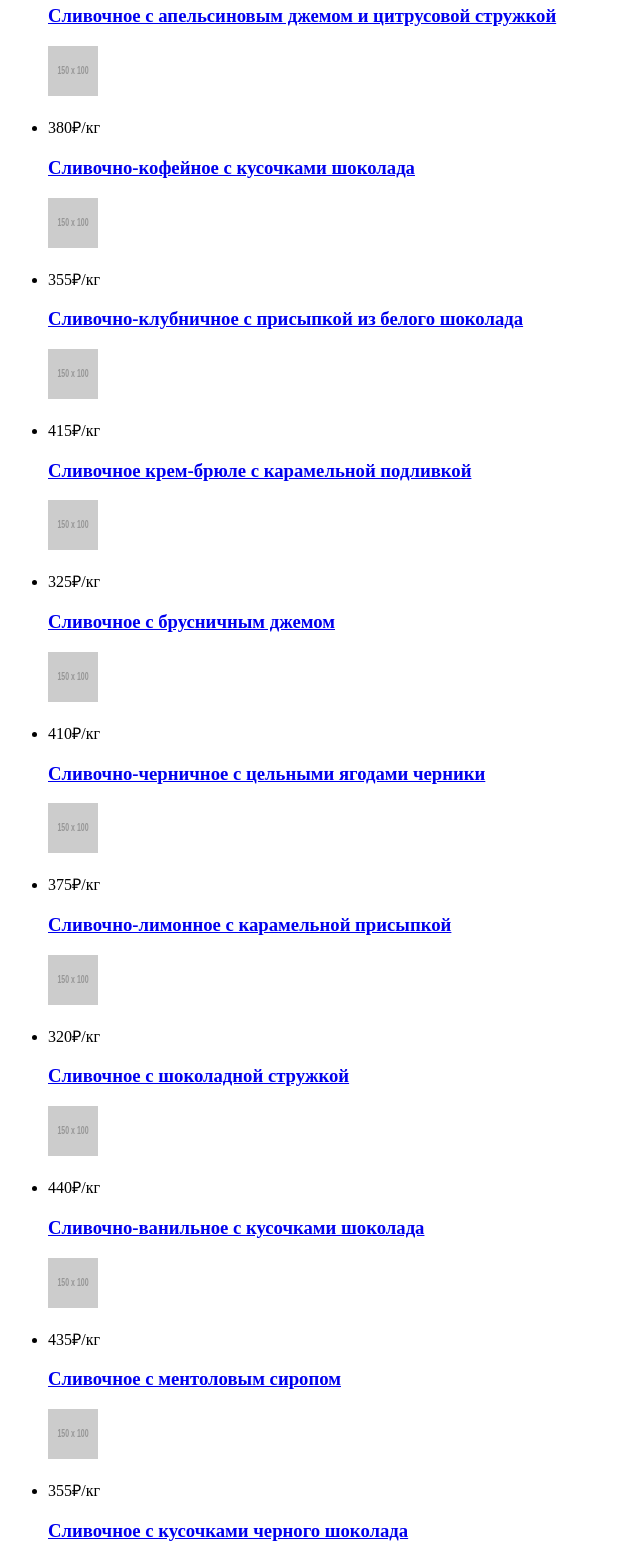
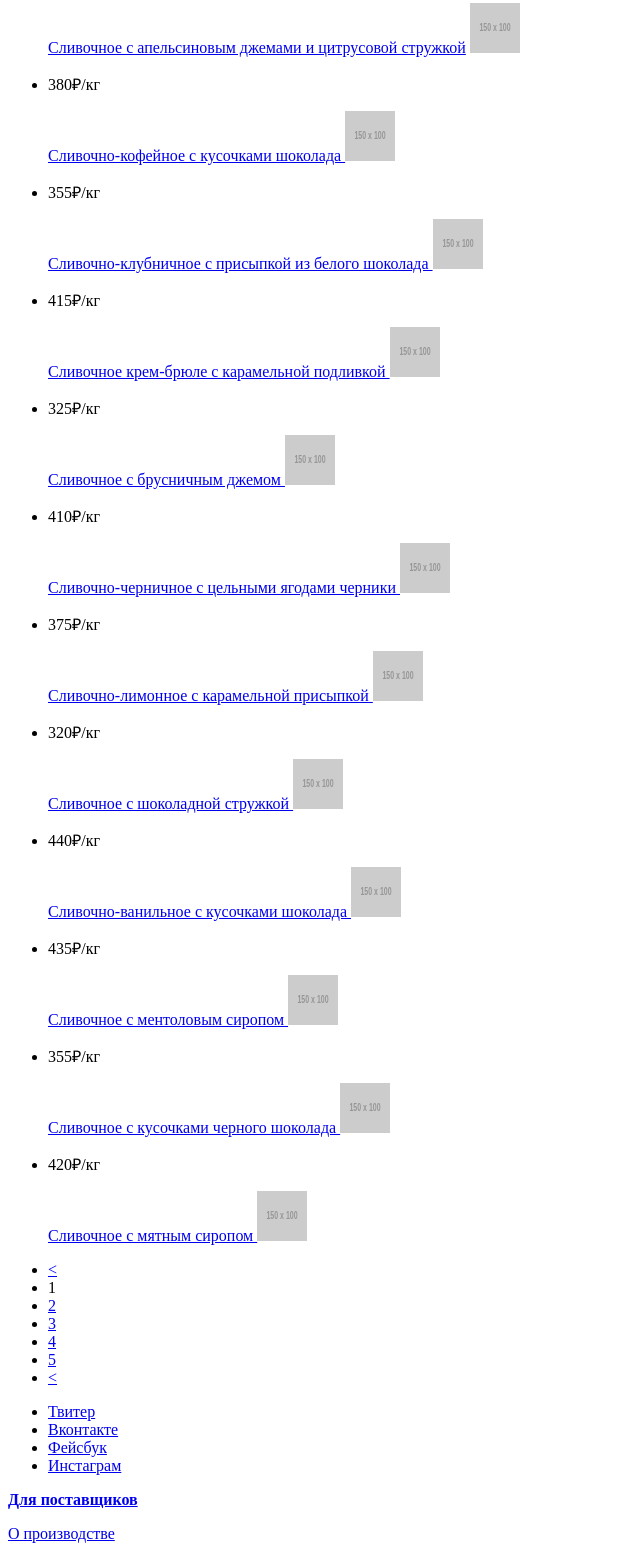
Before and after one commit to ayanamiks/194715-gllacy, a plain HTML site: page catalog.html in a window 1280 px wide. Shown: the part 519-2064 px from the top of the page, without its empty margins (0-640 px from the left). Drawn offline with Linux system fonts and the light colour scheme; placeholder pictures from the web are drawn by us.

Commit message:
исправление
Index.html:
1.	В <header> исправил тег <nav>, и создал отдельные блоки для: логотипа, контролов, времени работы.
2.	Исправил пробелы в <ul class=”navigation-site”>
3.	Изменил разметку блоков.
4.	Отредактировал список class=”catalog-popular”.
5.	Расставил блоки в футере.
6.	Проверил на валидацию

catalog.html
1.	В <header> исправил тег <nav>, и создал отдельные блоки для: логотипа, контролов, времени работы.
2.	Исправил пробелы в <ul class=”navigation-site”>
3.	Изменил разметку блоков.
4.	Отредактировал список class=”catalog-list”.
5.	Расставил блоки в футере.
6.	Проверил на валидацию

```diff
--- a/catalog.html
+++ b/catalog.html
@@ -6,24 +6,29 @@
   </head>
   <body>
   <header class="main-header">
-  		<nav class="main-nav">
+        <div class="logo">
           <a class="main-header-logo" href="index.html">
           <img src="http://placehold.it/150x100" width="100" height="20" alt="Логотип GLLACY">
           </a>
-
-  			<ul class="navigation-site">
-  				<li class="navigation-site-activ">Коталог</li>
+        </div>
+        <nav class="main-nav">
+          <ul class="navigation-site"> <!--Нужен ли класс для ul-->
+            <li><a href="#" class="navigation-site-activ">Каталог</a></li>
             <li><a href="#">Доставка и оплата</a></li>
-  				<li><a href="#"> О Компании</a></li>
+            <li><a href="#">О компании</a></li>
           </ul>
-  			<ul class="navigation-user">
+        </nav>
+        <div class="control">
+          <ul class="navigation-user"><!--Нужен ли класс для ul-->
             <li><a class="search" href="#"></a></li>
             <li><a class="enter" href="#">Вход</a></li>
-  				<li><a class="basket">2 товара</a></li>
+            <li><a class="basket" href="#">Пусто</a></li>
           </ul>
-  			<p class="work-time">с 10 до 20, ежедневно</p>
+        </div>
+        <div class="main-work-time"><!--Сомнительное название класса-->
+          <p class="work-time">C 10 до 20, ежедневно</p>
           <b class="phone">8 812 450-25-25</b>
-  		</nav>
+        </div>
       </header>
 <!-------------------------------------------------------------------------------------------------------------------------------------------------------------------------------------------------------------------------------------------------------------------------------------->
   	<main class="conteiner">
@@ -41,193 +46,141 @@
   			<ul class="catalog-list">
   				<li class="catalog-item">
                 <p class="catalog-item-price">310₽/кг</p>
-  					<h3>
-  						<a href="#">
-  							<span class="catalog-category">Сливочное с апельсиновым джемом и цитрусовой стружкой</span>
+                <a class="catalog-category" href="#">Сливочное с апельсиновым джемами и цитрусовой стружкой</a>
+                <a href="#" class="catalog-item-image">
+                  <img src="http://placehold.it/150x100" width="50" height="50" alt="Сливочное с апельсиновым джемом и цитрусовой стружкой">
                 </a>
-  					</h3>
-  					<p class="catalog-item-image">
-  						<a href="#">
-  							<img src="http://placehold.it/150x100" width="50" height="50" alt="Сливочное с апельсиновым джемоми и цитрусовой стружкой">
-  						</a>
-  					</p>
               </li>
+
               <li class="catalog-item">
                 <p class="catalog-item-price">380₽/кг</p>
-  					<h3>
-  						<a href="#">
-  							<span class="catalog-category">Сливочно-кофейное с кусочками шоколада</span>
+                <a href="#" class="catalog-category">Сливочно-кофейное с кусочками шоколада
                 </a>
-  					</h3>
-  					<p class="catalog-item-image">
-  						<a href="#">
+                <a href="#" class="catalog-item-image">
                   <img src="http://placehold.it/150x100" width="50" height="50" alt="Сливочное-кофейное с кусочками шоколада">
                 </a>
-  					</p>
               </li>
+
               <li class="catalog-item">
                 <p class="catalog-item-price">355₽/кг</p>
-  					<h3>
-  						<a href="#">
-  							<span class="catalog-category">Сливочно-клубничное с присыпкой из белого шоколада
-  							</span>
-  						</a>
-  					</h3>
-  					<p class="catalog-item-image">
-  						<a href="#">
+                  <a href="#" class="catalog-category">Сливочно-клубничное с присыпкой из белого шоколада   </a>
+                <a href="#" class="catalog-item-image">
                   <img src="http://placehold.it/150x100" width="50" height="50" alt="Сливочное-клубничное с присыпкой из белого шоколада">
                 </a>
-  					</p>
               </li>
+
               <li class="catalog-item">
-  					<p class="catalog-item-price">415₽/кг</p>
-  					<h3>
-  						<a href="#">
-  							<span class="catalog-category">Сливочное крем-брюле с карамельной подливкой</span>
+                <p class="catalog-item-price">415₽/кг</p>             <a href="#" class="catalog-category">Сливочное крем-брюле с карамельной подливкой
                 </a>
-  					</h3>
-  					<p class="catalog-item-image">
-  						<a href="#">
+                <a href="#" class="catalog-item-image">
                   <img src="http://placehold.it/150x100" width="50" height="50" alt="Сливочное крем-брюле с карамельной подливкой">
                 </a>
-  					</p>
               </li>
+
   				<li class="catalog-item">
-  					<p class="catalog-item-price">325₽/кг</p>
-  					<h3>
-  						<a href="#">
-  							<span class="catalog-category">Сливочное с брусничным джемом</span>
+  					<p class="catalog-item-price">325₽/кг</p>  		 							<a href="#" class="catalog-category">Сливочное c брусничным джемом
   						</a>
-  					</h3>
-  					<p class="catalog-item-image">
-  						<a href="#">
+  						<a href="#" class="catalog-item-image">
   							<img src="http://placehold.it/150x100" width="50" height="50" alt="Сливочное с брусничным джемом">
   						</a>
-  					</p>
   				</li>
+
   				<li class="catalog-item">
   					<p class="catalog-item-price">410₽/кг</p>
-  					<h3>
-  						<a href="#">
-  							<span class="catalog-category">Сливочно-черничное с цельными ягодами черники</span>
+  						<a href="#" class="catalog-category">Сливочно-черничное с цельными ягодами черники
   						</a>
-  					</h3>
-  					<p class="catalog-item-image">
-  						<a href="#">
+  						<a href="#" class="catalog-item-image">
   							<img src="http://placehold.it/150x100" width="50" height="50" alt="Сливочно-черничное с цельными ягодами черники">
   						</a>
-  					</p>
   				</li>
+
   				<li class="catalog-item">
   					<p class="catalog-item-price">375₽/кг</p>
-  					<h3>
-  						<a href="#">
-  							<span class="catalog-category">Сливочно-лимонное с карамельной присыпкой</span>
+  						<a href="#" class="catalog-category">Сливочно-лимонное с карамельной присыпкой
   						</a>
-  					</h3>
-  					<p class="catalog-item-image">
-  						<a href="#">
+  						<a href="#" class="catalog-item-image">
   							<img src="http://placehold.it/150x100" width="50" height="50" alt="Сливочно-лимонное с карамельной присыпкой">
   						</a>
-  					</p>
   				</li>
+
   				<li class="catalog-item">
   					<p class="catalog-item-price">320₽/кг</p>
-  					<h3>
-  						<a href="#">
-  							<span class="catalog-category">Сливочное с шоколадной стружкой</span>
+  						<a href="#" class="catalog-category">Сливочное с шоколадной стружкой
   						</a>
-  					</h3>
-  					<p class="catalog-item-image">
-  						<a href="#">
+  						<a href="#" class="catalog-item-image">
   							<img src="http://placehold.it/150x100" width="50" height="50" alt="Сливочное с шоколадной стружкой">
   						</a>
-  					</p>
   				</li>
+
   				<li class="catalog-item">
   					<p class="catalog-item-price">440₽/кг</p>
-  					<h3>
-  						<a href="#">
-  							<span class="catalog-category">Сливочно-ванильное с кусочками шоколада</span>
+  						<a href="#" class="catalog-category">Сливочно-ванильное с кусочками шоколада
   						</a>
-  					</h3>
-  					<p class="catalog-item-image">
-  						<a href="#">
+  						<a href="#" class="catalog-item-image">
   							<img src="http://placehold.it/150x100" width="50" height="50" alt="Сливочно-ванильное с кусочками шоколада">
   						</a>
-  					</p>
   				</li>
+
   				<li class="catalog-item">
   					<p class="catalog-item-price">435₽/кг</p>
-  					<h3>
-  						<a href="#">
-  							<span class="catalog-category">Сливочное с ментоловым сиропом</span>
+  						<a href="#" class="catalog-category">Сливочное с ментоловым сиропом
   						</a>
-  					</h3>
-  					<p class="catalog-item-image">
-  						<a href="#">
+  						<a href="#" class="catalog-item-image">
   							<img src="http://placehold.it/150x100" width="50" height="50" alt="Сливочное с ментоловым сиропом">
   						</a>
-  					</p>
   				</li>
+
   				<li class="catalog-item">
   					<p class="catalog-item-price">355₽/кг</p>
-  					<h3>
-  						<a href="#">
-  							<span class="catalog-category">Сливочное с кусочками черного шоколада</span>
+  						<a href="#" class="catalog-category">Сливочное с кусочками черного шоколада
   						</a>
-  					</h3>
-  					<p class="catalog-item-image">
-  						<a href="#">
+  						<a href="#" class="catalog-item-image">
   							<img src="http://placehold.it/150x100" width="50" height="50" alt="Сливочное с кусочками черного шоколада">
   						</a>
-  					</p>
   				</li>
+
   				<li class="catalog-item">
   					<p class="catalog-item-price">420₽/кг</p>
-  					<h3>
-  						<a href="#">
-  							<span class="catalog-category">Сливочное с мятным сиропом</span>
+  						<a href="#" class="catalog-category">Сливочное с мятным сиропом
   						</a>
-  					</h3>
-  					<p class="catalog-item-image">
-  						<a href="#">
+  						<a href="#" class="catalog-item-image">
   							<img src="http://placehold.it/150x100" width="50" height="50" alt="Сливочное с мятным сиропом">
   						</a>
-  					</p>
   				</li>
+        </ul>
   				<ul class="pagination-list">
-  					<li class="pagination-item"><a href="#"><</a></li>
+  					<li class="pagination-item"><a href="#">&lt;</a></li>
   					<li class="pagination-item pagination-item-current">1</li>
   					<li class="pagination-item"><a href="#">2</a></li>
   					<li class="pagination-item"><a href="#">3</a></li>
   					<li class="pagination-item"><a href="#">4</a></li>
   					<li class="pagination-item"><a href="#">5</a></li>
-  					<li class="pagination-item"><a href="#">></a></li>
-  				</ul>
+  					<li class="pagination-item"><a href="#">&lt;</a></li>
   				</ul>
   		</section>
   	</main>
 <!-------------------------------------------------------------------------------------------------------------------------------------------------------------------------------------------------------------------------------------------------------------------------------------->
   	<footer class="main-footer">
+        <div>
           <ul>
             <li><a class="social-button" href="#">Твитер</a></li>
             <li><a class="social-button" href="#">Вконтакте</a></li>
             <li><a class="social-button" href="#">Фейсбук</a></li>
             <li><a class="social-button" href="#">Инстаграм</a></li>
           </ul>
-        <div>
+        </div>
+        <div class="info"><!--Может лучше списком сделать-->
           <b class="footer-for"><a href="#">Для поставщиков</a></b><br>
           <p class="footer-doc"><a href="#">О производстве</a></p>
-        </div>
-        <div>
           <p class="footer-doc"><a href="#">Наши документы</a><br>
           <a href="#">Экологические стандарты</a></p>
         </div>
+        <div>
           <p class="footer-copyright">
             <img src="http://placehold.it/150x100" width="50" height="50" alt="Логотип html academy">
                 Сделано в <a href="https://htmlacademy.ru">HTML Academy</a> &copy; 2016
           </p>
+        </div>
       </footer>
   </body>
 </html>
```
Also changed, not shown: index.html (+58 -54 lines). Lines whose indentation alone changed are shown as unchanged.
